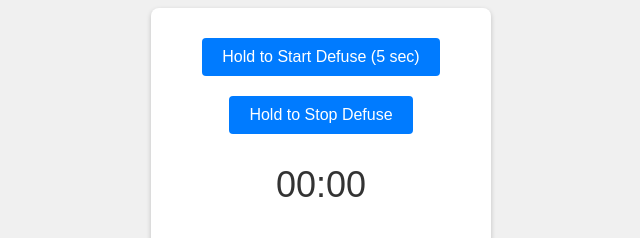
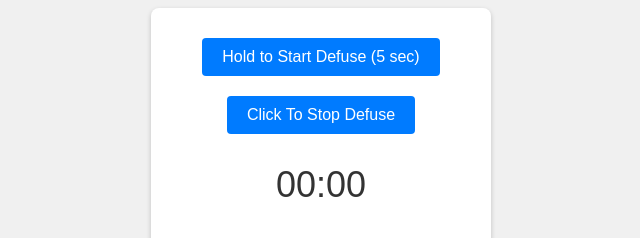
Before and after one commit to Ragebo123/r6Defuser, a plain HTML site: page index.html in a window 1280 px wide. Shown: the top 238 px of the page, 319-959 px from the left. Drawn offline with Linux system fonts and the light colour scheme.

Commit message:
Update index.html

```diff
--- a/index.html
+++ b/index.html
@@ -11,7 +11,7 @@
 <body>
   <div class="container">
     <button id="startButton">Hold to Start Defuse (5 sec)</button>
-    <button id="stopButton">Hold to Stop Defuse</button>
+    <button id="stopButton">Click To Stop Defuse</button>
     <div id="timer">00:00</div>
     <div id="status"></div>
   </div>
```
